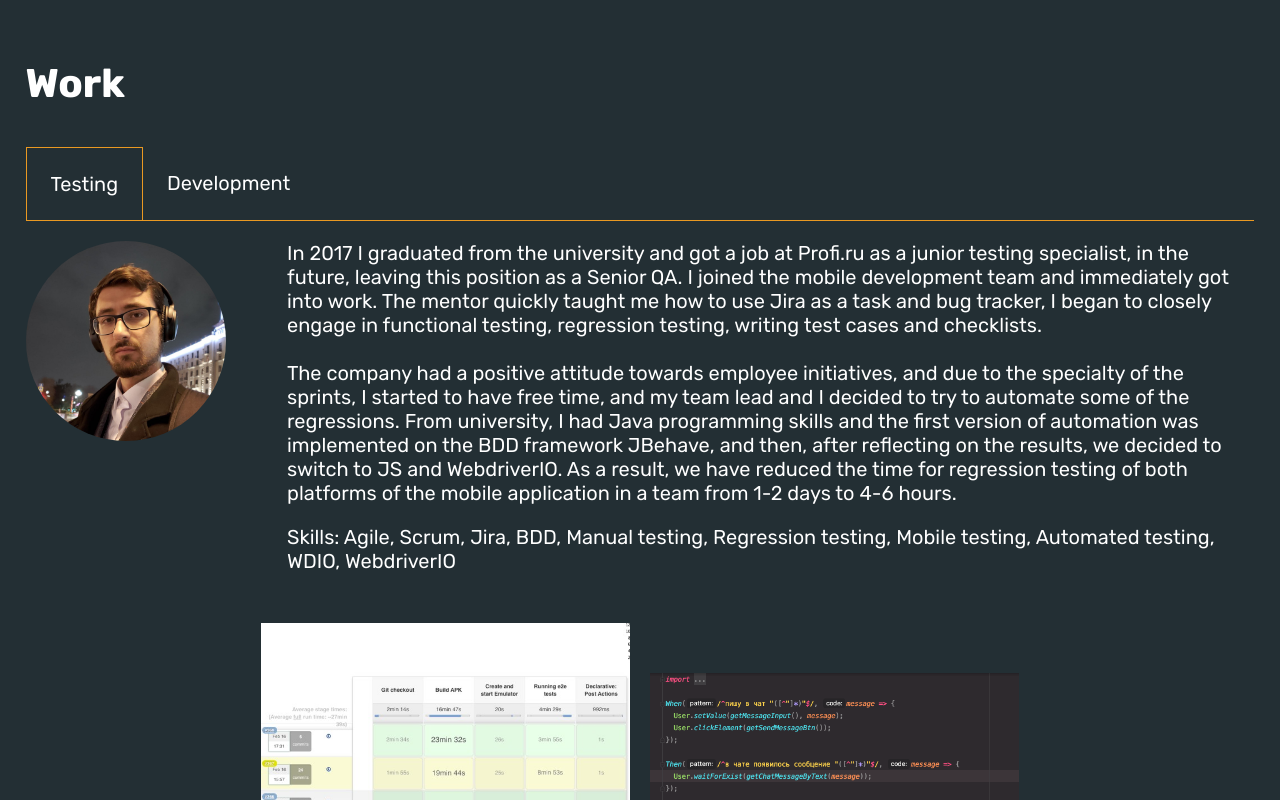
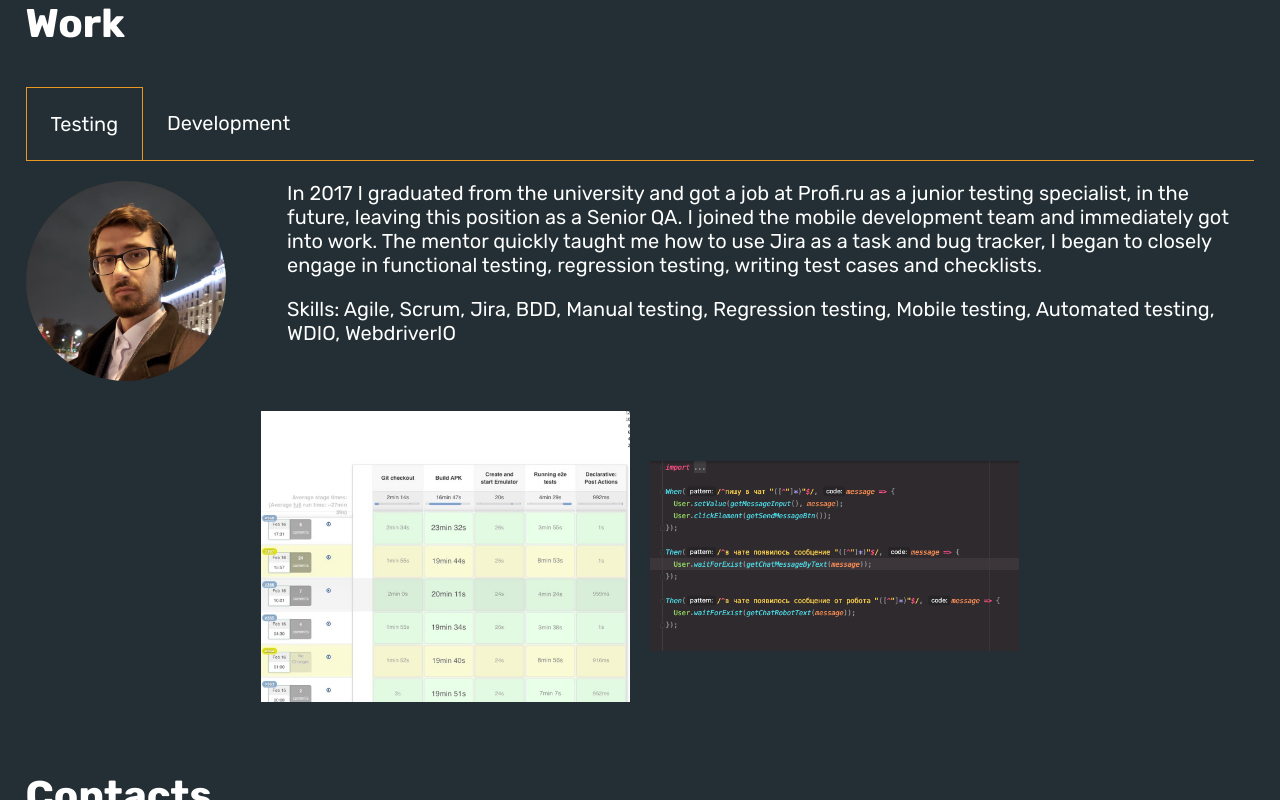
Before and after one commit to DazzlingFame/resume-SPA, a React (Create React App) app: page / in a window 1280 px wide. Shown: the part 962-1762 px from the top of the page. Built offline with nearby package versions, Linux system fonts and the light colour scheme.

Commit message:
info spoiler fix

```diff
--- a/src/components/InfoBlock.tsx
+++ b/src/components/InfoBlock.tsx
@@ -6,6 +6,8 @@ import { IS_MOBILE_LAYOUT_MEDIA, useMedia } from "../utils/useMedia";
 import {
   FullscreenPhoto,
   FullscreenPhotoContainer,
+  Skills,
+  TextBlock,
   TextBlocksContainer,
 } from "./InfoBlockComponents";
 
@@ -36,17 +38,6 @@ const InfoBlock: React.FC<Props> = (props) => {
     setIsCollapsed(false);
   };
 
-  const textBlocks = props.texts.mainData
-    .split("\n")
-    .map((textBlock, index, array) => (
-      <>
-        <span className="small_text" key={textBlock.substr(0, 10)}>
-          {textBlock}
-        </span>
-        {index !== array.length - 1 && <br key={textBlock.substr(0, 9)} />}
-      </>
-    ));
-
   return (
     <div className="info_block__container" key={props.imageSource.desc}>
       <FullscreenPhotoContainer
@@ -69,17 +60,22 @@ const InfoBlock: React.FC<Props> = (props) => {
           alt={props.imageSource.desc}
           className="info_block__image"
         />
-        <div style={{ flexDirection: "column" }}>
-          <TextBlocksContainer isCollapsed={isCollapsed && isMobile}>
-            {textBlocks}
-          </TextBlocksContainer>
+        <TextBlocksContainer>
+          <TextBlock>
+            {props.texts.mainData.substr(0, props.texts.mainData.indexOf("\n"))}
+          </TextBlock>
+          <TextBlock isCollapsed={isCollapsed}>
+            {props.texts.mainData.substr(
+              props.texts.mainData.indexOf("\n") + 1
+            )}
+          </TextBlock>
           {props.texts.mainData.length > 200 && isCollapsed && isMobile && (
             <span className={"small_text text_link"} onClick={onReadMoreClick}>
               {props.texts.continue}
             </span>
           )}
-          <p className="small_text">{props.texts.skills}</p>
-        </div>
+          <Skills>{props.texts.skills}</Skills>
+        </TextBlocksContainer>
       </div>
       <div className="flat_photo__container">{photos}</div>
     </div>
--- a/src/components/InfoBlockComponents.tsx
+++ b/src/components/InfoBlockComponents.tsx
@@ -1,17 +1,30 @@
 import styled from "styled-components";
+import {smallTextStyles} from "../styledPresets";
 
-type TextBlocksContainerProps = {
-    isCollapsed?: boolean;
-}
-export const TextBlocksContainer = styled.div<TextBlocksContainerProps>`
-    max-height: ${props => props.isCollapsed ? 140 : 1500}px;
-    transition: max-height 500ms;
-    overflow: hidden;
+export const TextBlocksContainer = styled.div`
+  display: flex;
+  flex-direction: column;
+`;
+
+type TextBlockProps = {
+  isCollapsed?: boolean;
+};
+export const TextBlock = styled.span<TextBlockProps>`
+  max-height: ${(props) => (props.isCollapsed ? 0 : 1500)}px;
+  transition: max-height 500ms;
+  overflow: hidden;
+  white-space: pre-wrap;
+
+  ${smallTextStyles}
+`;
+
+export const Skills = styled.p`
+  ${smallTextStyles}
 `;
 
 type FullscreenPhotoProps = {
-    isActive: boolean;
-}
+  isActive: boolean;
+};
 export const FullscreenPhotoContainer = styled.div<FullscreenPhotoProps>`
   position: fixed;
   top: 0;
@@ -22,7 +35,9 @@ export const FullscreenPhotoContainer = styled.div<FullscreenPhotoProps>`
   pointer-events: none;
   height: 100%;
   width: 100%;
-  ${props => props.isActive && `
+  ${(props) =>
+    props.isActive &&
+    `
       background-color: rgba(0, 0, 0, 0.8);
       pointer-events: auto;
   `};
@@ -31,7 +46,9 @@ export const FullscreenPhotoContainer = styled.div<FullscreenPhotoProps>`
 
 export const FullscreenPhoto = styled.img<FullscreenPhotoProps>`
   height: 0;
-  ${props => props.isActive && `
+  ${(props) =>
+    props.isActive &&
+    `
         height: 80%;
   `};
   transition: height 300ms;
--- /dev/null
+++ b/src/styledPresets.ts
@@ -0,0 +1,6 @@
+export const smallTextStyles = `
+  font-family: Rubic, monospace;
+  font-size: var(--small);
+  line-height: var(--small-lineheight);
+  user-select: none;
+`;
```
